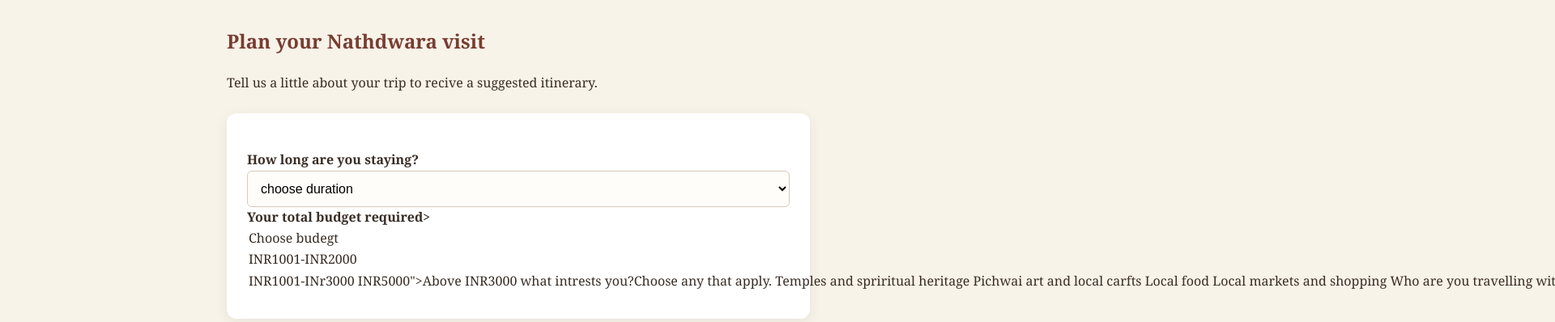
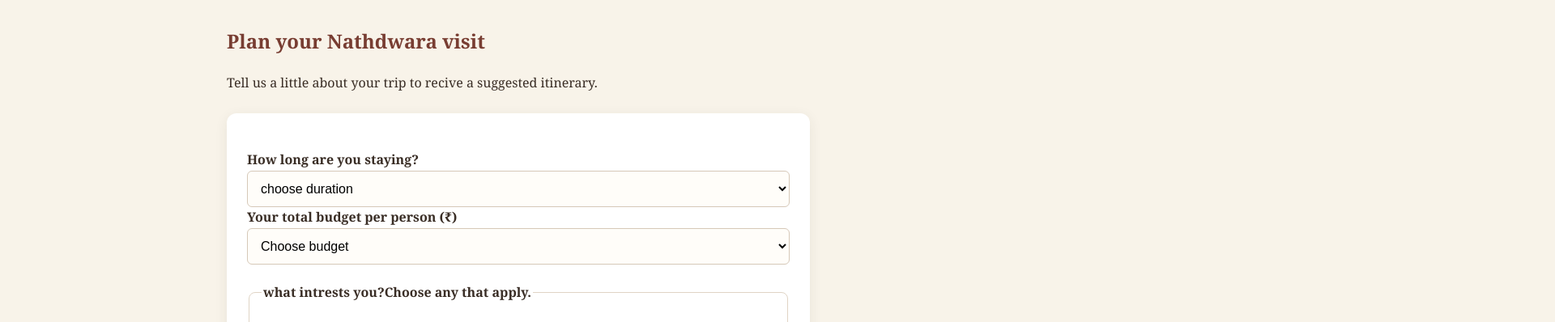
Before and after one commit to shaili00/Nathdwara-explorer, a plain HTML site: page index.html in a window 1280 px wide. Shown: the part 193-591 px from the top of the page at 81% size, 1920 px wide, since content can reach past the window. Drawn offline with Linux system fonts and the light colour scheme.

Commit message:
Update index.html

```diff
--- a/index.html
+++ b/index.html
@@ -30,14 +30,17 @@ initial-scale=1.0">
            <option value"3-days">3 days or more</option>
           </select>
 
-          <label for="budeget">Your total budget<?option>
-          required>
-  <option value"">Choose budegt</option>
-  <option value="1000>Up to 1000</option>
- <option value=2000">INR1001-INR2000<option>
- <optio value=3000">INR1001-INr3000<option>
- <option value=5000">INR5000">Above INR3000</option>
-    </select>
+
+<label for="budget">Your total budget per person (₹)</label>
+
+<select id="budget" name="budget" required>
+  <option value="">Choose budget</option>
+  <option value="1000">Up to ₹1,000</option>
+  <option value="2000">₹1,001–₹2,000</option>
+  <option value="3000">₹2,001–₹3,000</option>
+  <option value="5000">₹3,001–₹5,000</option>
+</select>
+
 
           <fieldset>
             <legend> what intrests you?Choose any that apply.</legend>
```
